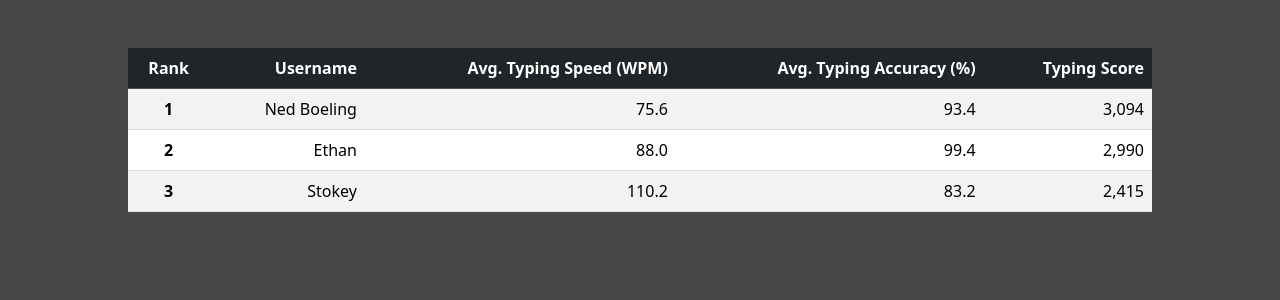
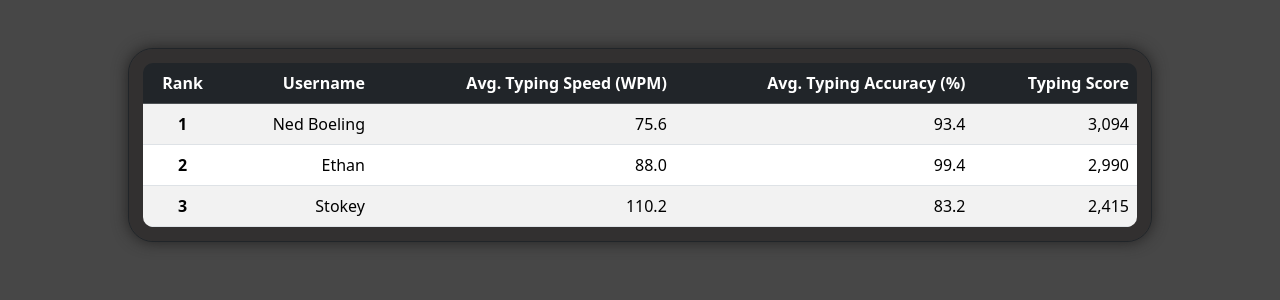
Before and after one commit to StokedTBH/PL_4_Web_Applications, a PHP site: page / in a window 1280 px wide. Shown: the part 72-372 px from the top of the page. Run offline with PHP 8.4, Linux system fonts and the light colour scheme; some libraries are stand-ins or nearby versions.

Commit message:
Styled Leaderboard

```diff
--- a/Sprint2/index.html
+++ b/Sprint2/index.html
@@ -33,9 +33,9 @@ https://stackoverflow.com/questions/20060467/add-active-navigation-class-based-o
     </header>
   </div>
 
-  <div class="d-flex mx-auto mt-5" id="leaderboard_table">
-    <table class="table table-striped">
-      <thead class="table-dark">
+  <div class="d-flex mx-auto border border-dark mt-5" id="leaderboard_table" style="background-color: rgb(50, 48, 48);">
+    <table class="table table-striped" style="margin: 14px; border-radius: 10px; overflow: hidden;">
+      <thead class="table-dark" style="border-radius: 10px 10px 0 0;">
         <tr>
           <th class="text-center" scope="col">Rank</th>
           <th scope="col">Username</th>
--- a/Sprint2/styles/main.css
+++ b/Sprint2/styles/main.css
@@ -32,6 +32,13 @@ body{
 
 #leaderboard_table {
     width: 80%;
+    background-clip: padding-box;
+    box-shadow: 0 0 15px #232222;
+    border-radius: 25px;
+}
+
+table {
+    border-radius: 25px;
 }
 
 #leaderboard_table thead {
```
